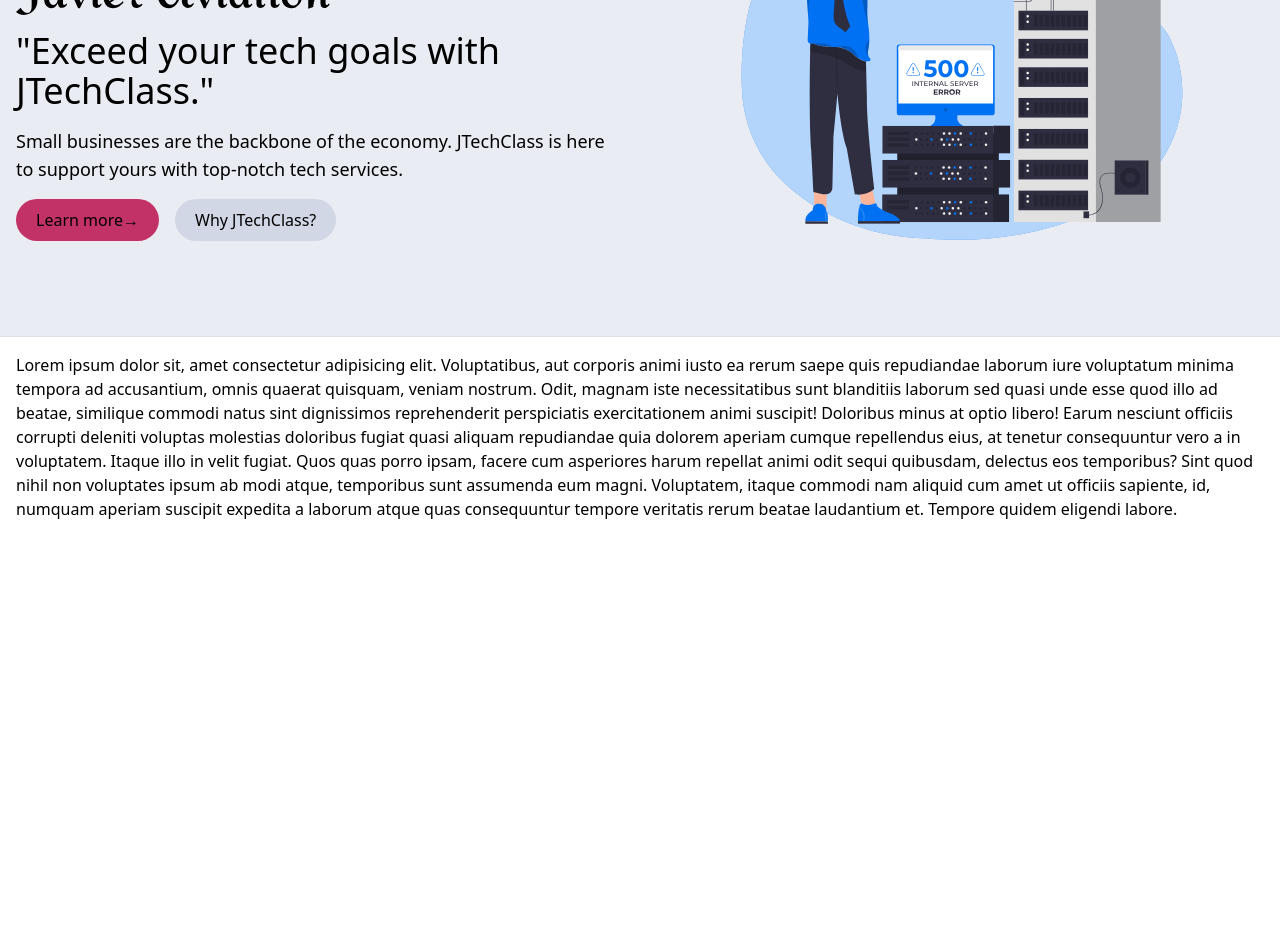
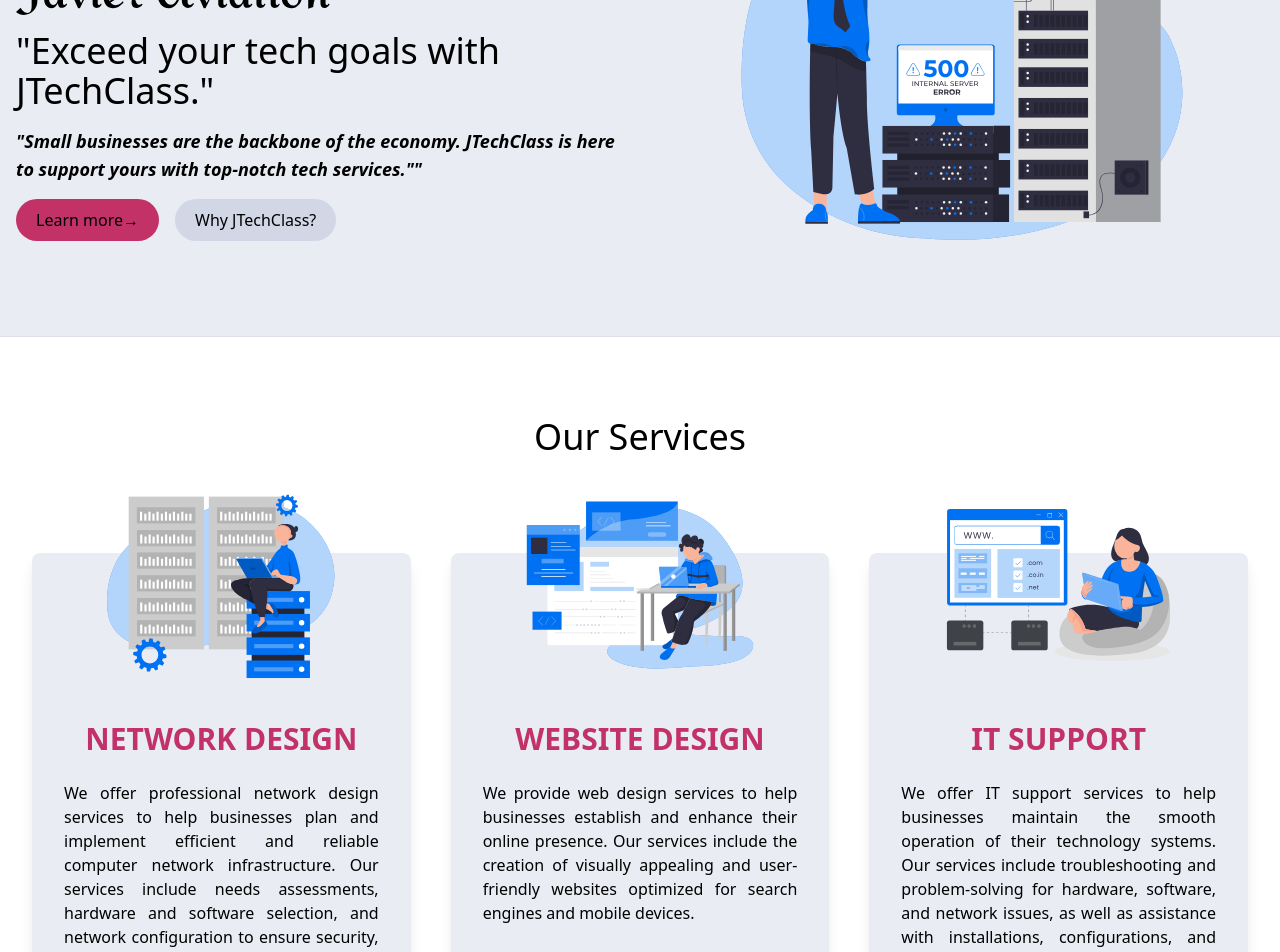
Before and after one commit to jjavierweb/jtechclass-site, a SvelteKit app: page / in a window 1280 px wide. Shown: the part 280-1232 px from the top of the page. Before the commit the page ends 817 px from the top, so only its background shows below. Built offline with nearby package versions, Linux system fonts and the light colour scheme.

Commit message:
Fixed service description Added better handling for small and large screens Added cards to show services

```diff
--- a/src/routes/+page.svelte
+++ b/src/routes/+page.svelte
@@ -1,9 +1,36 @@
 <script lang="ts">
-	import { afterNavigate } from '$app/navigation';
 	import { onMount } from 'svelte';
 	import HeroImage from '$lib/assets/images/HeroImage.svg';
 
+	import NetworkService from '$lib/assets/images/NetworkService.svg';
+	import WebsiteService from '$lib/assets/images/WebsiteService.svg';
+	import DomainServices from '$lib/assets/images/DomainServices.svg';
+
+	// variables below
 	let animate: boolean = false;
+
+	const services: Array<any> = [
+		{
+			serviceName: 'Network Design',
+			image: NetworkService,
+			description:
+				'We offer professional network design services to help businesses plan and implement efficient and reliable computer network infrastructure. Our services include needs assessments, hardware and software selection, and network configuration to ensure security, reliability, and efficiency.'
+		},
+		{
+			serviceName: 'Website Design',
+			image: WebsiteService,
+			description:
+				'We provide web design services to help businesses establish and enhance their online presence. Our services include the creation of visually appealing and user-friendly websites optimized for search engines and mobile devices.'
+		},
+		{
+			serviceName: 'IT Support',
+			image: DomainServices,
+			description:
+				'We offer IT support services to help businesses maintain the smooth operation of their technology systems. Our services include troubleshooting and problem-solving for hardware, software, and network issues, as well as assistance with installations, configurations, and maintenance.'
+		}
+	];
+
+	// methods below
 
 	onMount(() => {
 		animate = true;
@@ -24,13 +51,15 @@
 	<header
 		class="card-glass-surface border-b border-black/5 dark:border-white/5 px-4 py-10 md:py-20"
 	>
-		<div class="container  mx-auto grid grid-cols-1 md:grid-cols-2 gap-10 place-items-center">
+		<div
+			class="container mx-auto grid grid-cols-1 md:grid-cols-2 md:gap-10 place-items-center place-content-center"
+		>
 			<div class="space-y-4">
 				<svg
 					data-v-423bf9ae=""
 					xmlns="http://www.w3.org/2000/svg"
 					viewBox="0 0 399.3695960415582 163"
-					class="fill-token h-32"
+					class="fill-token h-32 block mx-auto md:inline"
 					><!----><!----><!----><g
 						data-v-423bf9ae=""
 						id="7c57c10d-67ad-4daf-832c-4866646d63b0"
@@ -55,12 +84,14 @@
 						/></g
 					><!----></svg
 				>
-				<h2 class="text-2xl md:text-4xl">"Exceed your tech goals with JTechClass."</h2>
-				<p class="md:!text-lg">
-					Small businesses are the backbone of the economy. JTechClass is here to support yours with
-					top-notch tech services.
+				<h2 class="text-2xl md:text-4xl text-center md:text-start">
+					"Exceed your tech goals with JTechClass."
+				</h2>
+				<p class="md:!text-lg text-center md:text-start font-semibold italic">
+					"Small businesses are the backbone of the economy. JTechClass is here to support yours
+					with top-notch tech services.""
 				</p>
-				<nav class="flex space-x-4">
+				<nav class="flex space-x-4 justify-center md:justify-start">
 					<a href="/" class="btn bg-primary-500 flex align-middle"
 						><span>Learn more</span> <span class="">&RightArrow;</span></a
 					> <a href="/about-us" class="btn bg-surface-400/20 ">Why JTechClass?</a>
@@ -78,19 +109,26 @@
 		</div>
 	</header>
 </div>
-<div class="container mx-auto p-4">
-	<p>
-		Lorem ipsum dolor sit, amet consectetur adipisicing elit. Voluptatibus, aut corporis animi iusto
-		ea rerum saepe quis repudiandae laborum iure voluptatum minima tempora ad accusantium, omnis
-		quaerat quisquam, veniam nostrum. Odit, magnam iste necessitatibus sunt blanditiis laborum sed
-		quasi unde esse quod illo ad beatae, similique commodi natus sint dignissimos reprehenderit
-		perspiciatis exercitationem animi suscipit! Doloribus minus at optio libero! Earum nesciunt
-		officiis corrupti deleniti voluptas molestias doloribus fugiat quasi aliquam repudiandae quia
-		dolorem aperiam cumque repellendus eius, at tenetur consequuntur vero a in voluptatem. Itaque
-		illo in velit fugiat. Quos quas porro ipsam, facere cum asperiores harum repellat animi odit
-		sequi quibusdam, delectus eos temporibus? Sint quod nihil non voluptates ipsum ab modi atque,
-		temporibus sunt assumenda eum magni. Voluptatem, itaque commodi nam aliquid cum amet ut officiis
-		sapiente, id, numquam aperiam suscipit expedita a laborum atque quas consequuntur tempore
-		veritatis rerum beatae laudantium et. Tempore quidem eligendi labore.
-	</p>
+<div class="container mx-auto p-4 mt-4">
+	<h2 class="text-2xl sm:text-4xl text-center my-12">Our Services</h2>
+	<div class="flex flex-col md:grid md:grid-cols-3 md:gap-2 justify-between mt-4">
+		{#each services as service}
+			<div class="card-glass-surface my-12 rounded-lg p-4 mx-4 flex flex-col shadow-lg">
+				<div class="flex justify-center">
+					<img src={service.image} alt={service.serviceName} class=" h-48 -translate-y-20" />
+				</div>
+				<div class="-translate-y-10">
+					<h2 class="text-xl md:text-3xl text-center font-semibold text-primary-500 uppercase">
+						{service.serviceName}
+					</h2>
+					<p class="text-justify mt-2 p-4">{service.description}</p>
+				</div>
+				<div class="flex flex-1 justify-center items-end -translate-y-5">
+					<button class="btn bg-primary-500 fill-token text-base p-4"
+						>Explore more &rightarrow;</button
+					>
+				</div>
+			</div>
+		{/each}
+	</div>
 </div>
```
